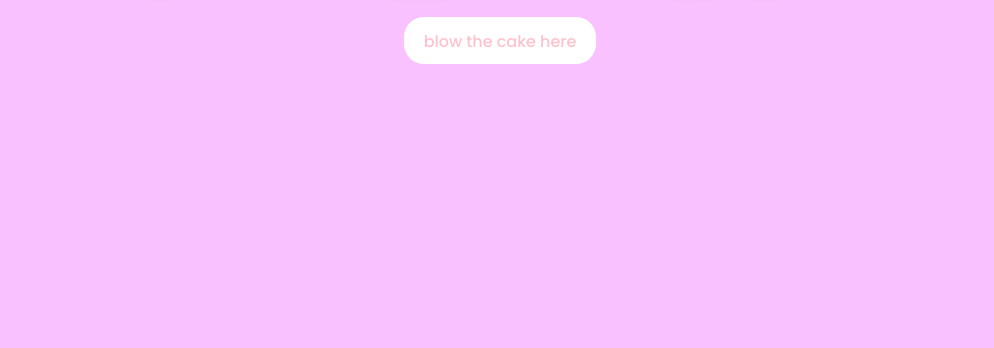
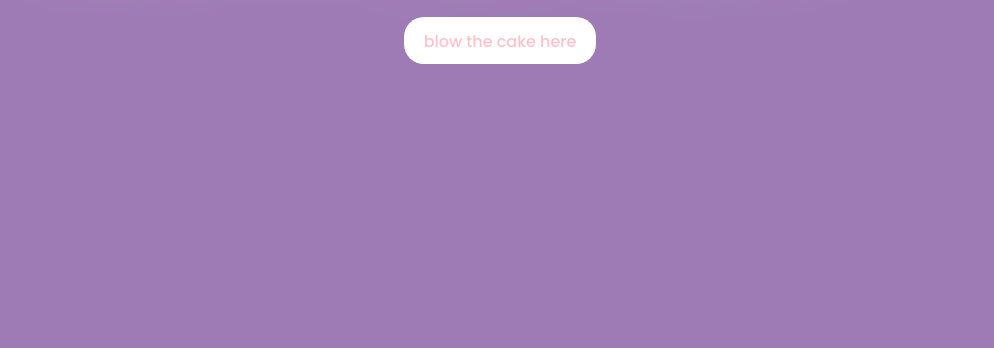
Before and after one commit to lalytg/yansi-birthday-sorry-late, a plain HTML site: page index.html in a window 1280 px wide. Shown: the part 468-816 px from the top of the page, without its empty margins (148-1142 px from the left). Drawn offline with Linux system fonts and the light colour scheme.

Commit message:
Update style.css

```diff
--- a/css/style.css
+++ b/css/style.css
@@ -10,7 +10,7 @@ body{
     flex-direction: column;
     align-items: center;
     justify-content: center;
-    background-color: #f9c1ff;
+    background-color: #9E7BB5;
 }
 .greetings{
     font-size: 6rem;
```
